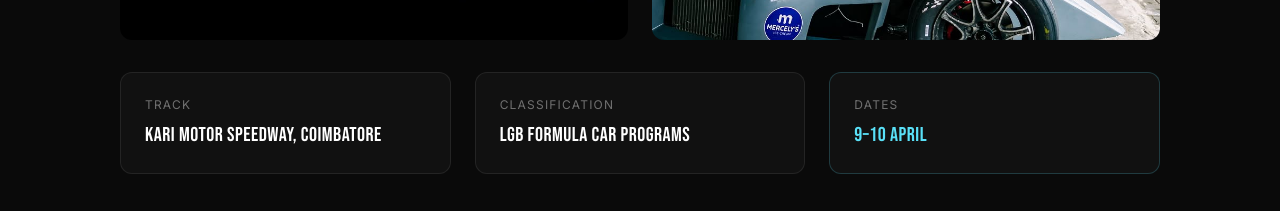
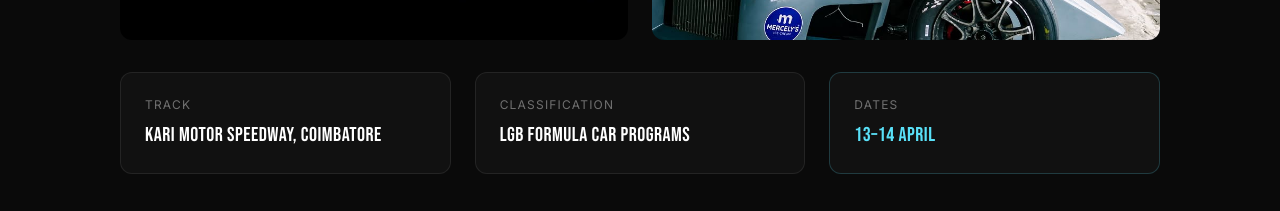
Before and after one commit to thecodinganvil/throttle_connectors, a Next.js app: page /academy/coimbatore in a window 1280 px wide. Shown: the part 1600-1811 px from the top of the page. Built offline with nearby package versions, Linux system fonts and the light colour scheme.

Commit message:
feat:updated the dates

```diff
--- a/src/app/academy/coimbatore/page.tsx
+++ b/src/app/academy/coimbatore/page.tsx
@@ -353,7 +353,7 @@
                 Dates
               </p>
               <p className="font-[family-name:var(--font-bebas)] text-cyan text-lg sm:text-xl tracking-wide">
-                9–10 April
+                13–14 April
               </p>
             </div>
           </div>
--- a/src/app/academy/page.tsx
+++ b/src/app/academy/page.tsx
@@ -28,7 +28,7 @@
     city: "COIMBATORE",
     slug: "coimbatore",
     title: "FORMULA CAR ACADEMY",
-    status: "9–10 April",
+    status: "13–14 April",
     location: "Kari Motor Speedway, Coimbatore",
     image: "/assets/coimbatore.jpeg",
     heading: "COIMBATORE FORMULA CAR ACADEMY",
--- a/src/components/sections/academy/AcademyProgramsSection.tsx
+++ b/src/components/sections/academy/AcademyProgramsSection.tsx
@@ -25,7 +25,7 @@
     city: "COIMBATORE",
     slug: "coimbatore",
     title: "FORMULA CAR ACADEMY",
-    status: "9–10 April",
+    status: "13–14 April",
     location: "Kari Motor Speedway, Coimbatore",
     image: "/assets/coimbatore.jpeg",
     heading: "COIMBATORE FORMULA CAR ACADEMY",
```
